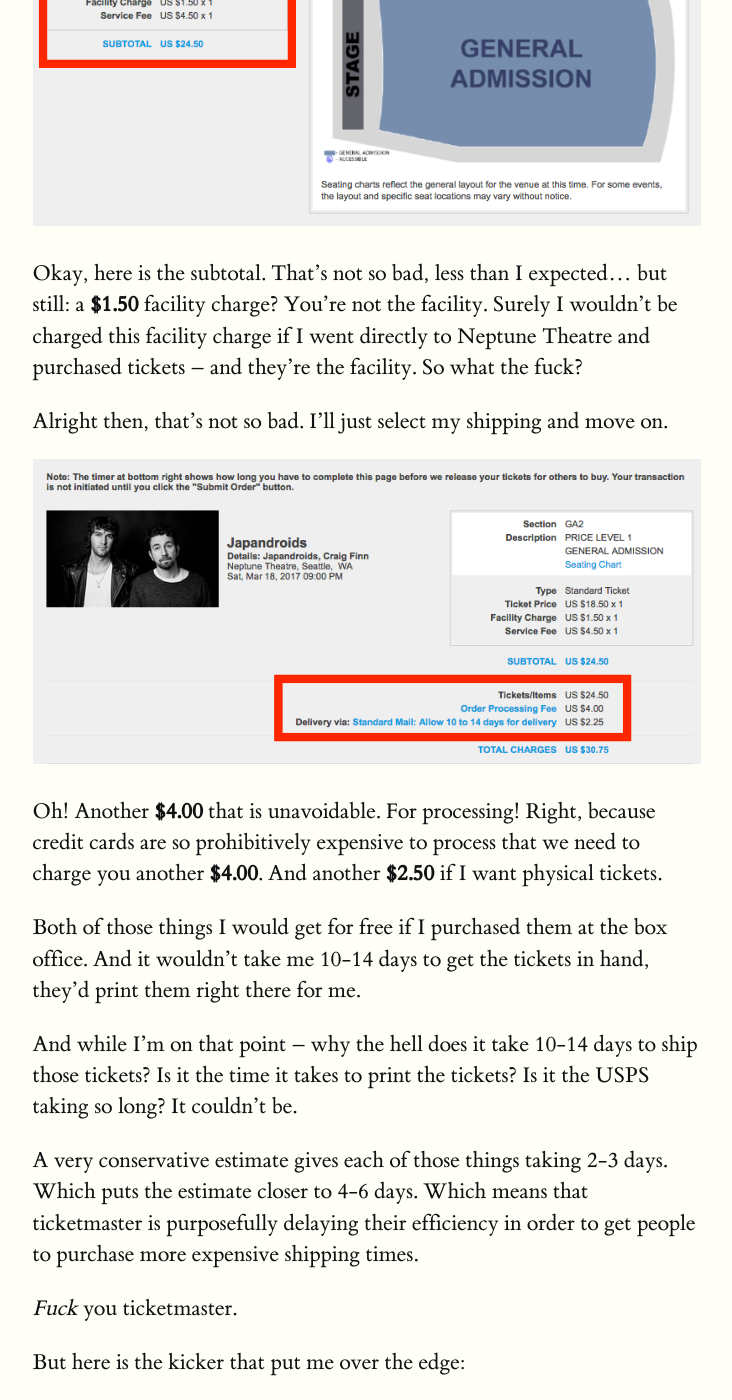
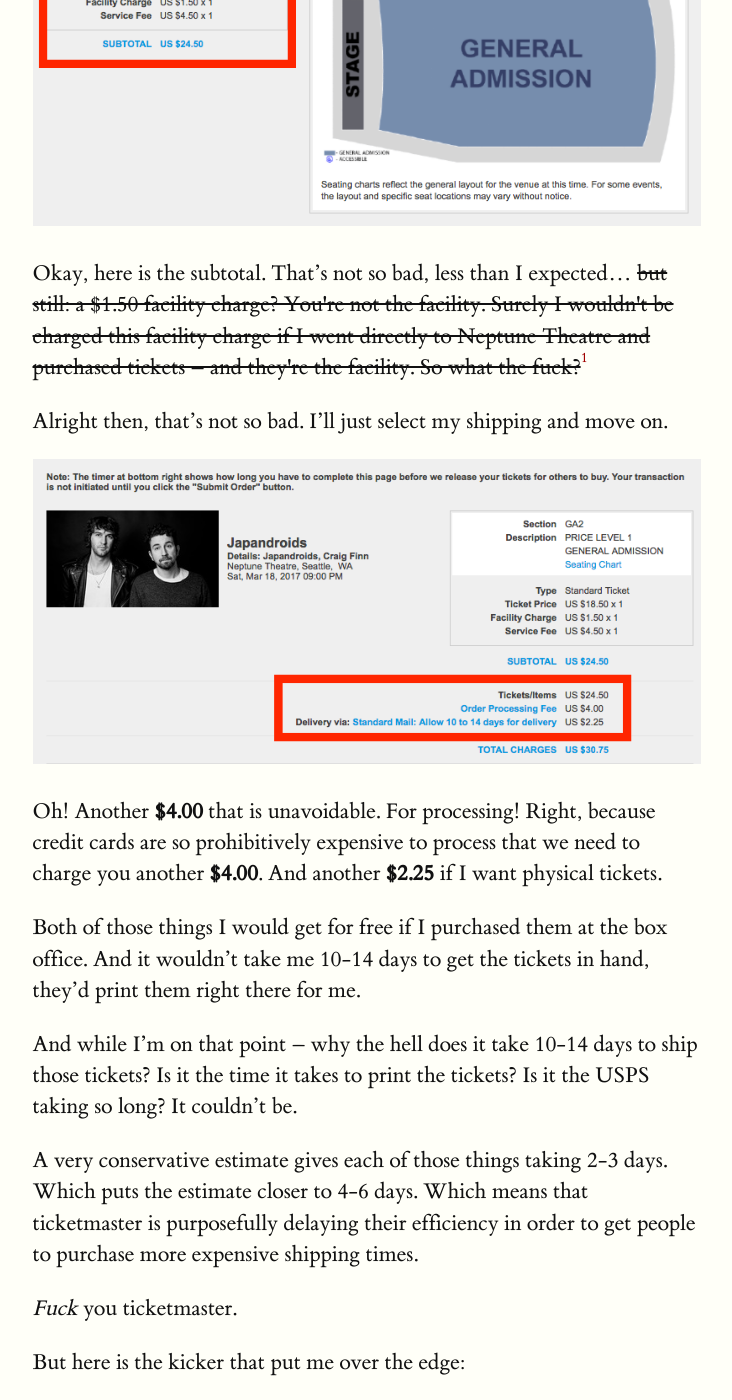
Before and after one commit to hjhart/hjhart.blog, a Jekyll site: the page built from _posts/2017-01-03-ticketmaster-is-a-horrible-company.markdown, in a window 1280 px wide and 1400 px high, scrolled down 911 px. Shown: the whole window, without its empty margins (75-807 px from the left). Built offline with Jekyll 4.4.1, drawn with Linux system fonts in a browser that asks for light colours; comment, search, counter and statistics services are not loaded; some of the changed text lies outside the part shown.

Commit message:
Corrections to ticketmaster article.

```diff
--- a/_posts/2017-01-03-ticketmaster-is-a-horrible-company.markdown
+++ b/_posts/2017-01-03-ticketmaster-is-a-horrible-company.markdown
@@ -15,13 +15,13 @@ Let's take a look at some screenshots:
 
 <img src="/images/ticket_master/sub_total.png" alt="Sub Total"/>
 
-Okay, here is the subtotal. That's not so bad, less than I expected... but still: a **$1.50** facility charge? You're not the facility. Surely I wouldn't be charged this facility charge if I went directly to Neptune Theatre and purchased tickets – and they're the facility. So what the fuck?
+Okay, here is the subtotal. That's not so bad, less than I expected... <s>but still: a $1.50 facility charge? You're not the facility. Surely I wouldn't be charged this facility charge if I went directly to Neptune Theatre and purchased tickets – and they're the facility. So what the fuck?</s>[^1]
 
 Alright then, that's not so bad. I'll just select my shipping and move on.
 
 <img src="/images/ticket_master/total_charges.png" alt="Total Charges"/>
 
-Oh! Another **$4.00** that is unavoidable. For processing! Right, because credit cards are so prohibitively expensive to process that we need to charge you another **$4.00**. And another **$2.50** if I want physical tickets.
+Oh! Another **$4.00** that is unavoidable. For processing! Right, because credit cards are so prohibitively expensive to process that we need to charge you another **$4.00**. And another **$2.25** if I want physical tickets.
 
 Both of those things I would get for free if I purchased them at the box office. And it wouldn't take me 10-14 days to get the tickets in hand, they'd print them right there for me.
 
@@ -51,3 +51,5 @@ So that's it, then. I'm done with ticketmaster. I'm going to go hop on my scoote
 Okay, okay, enough already! Enough negativity for the day.
 
 Hope you all have a good new year. :)
+
+[^1]: After going and purchasing tickets directly from the venue, they were $20.00, including the $1.50 facility fee. I stand corrected.
```
